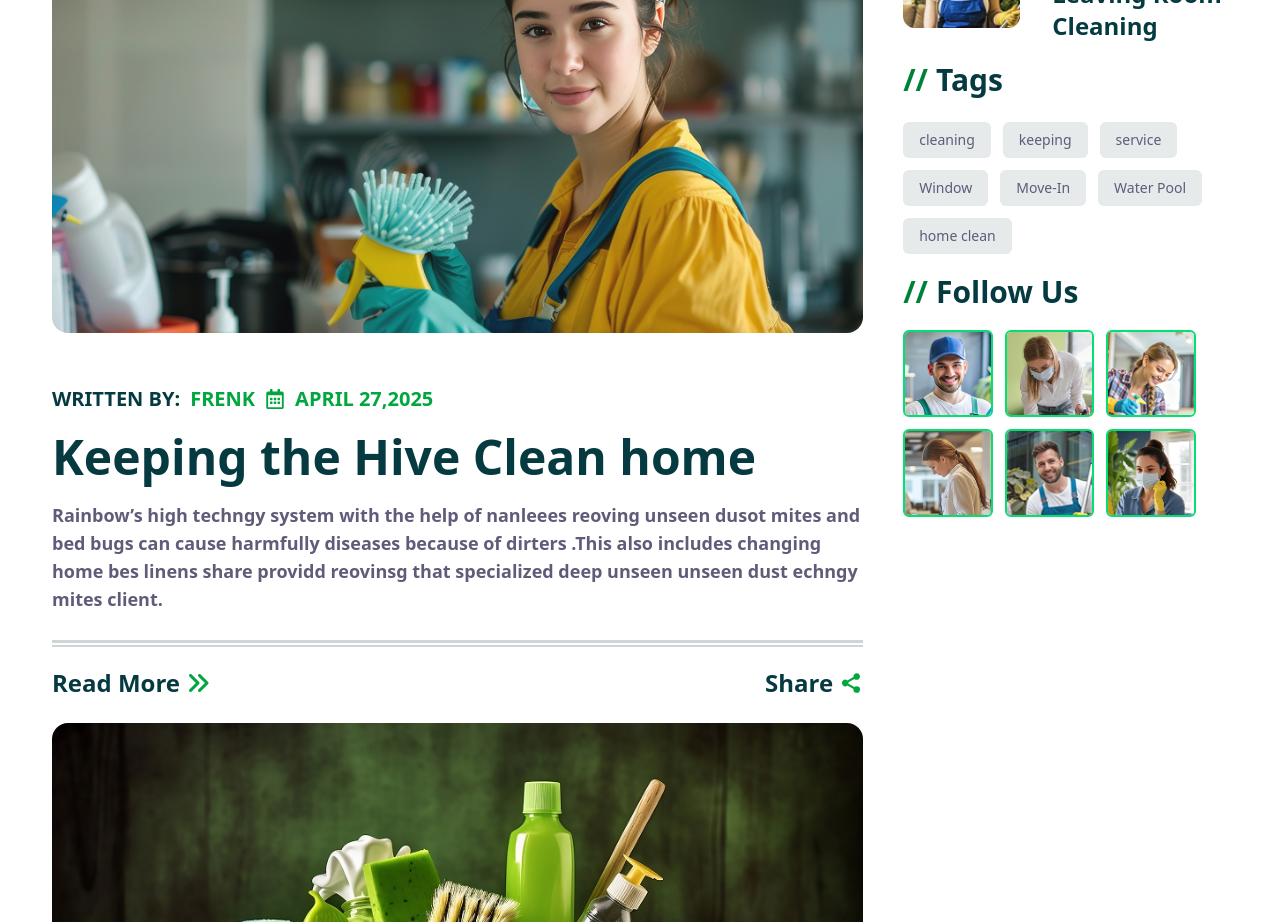
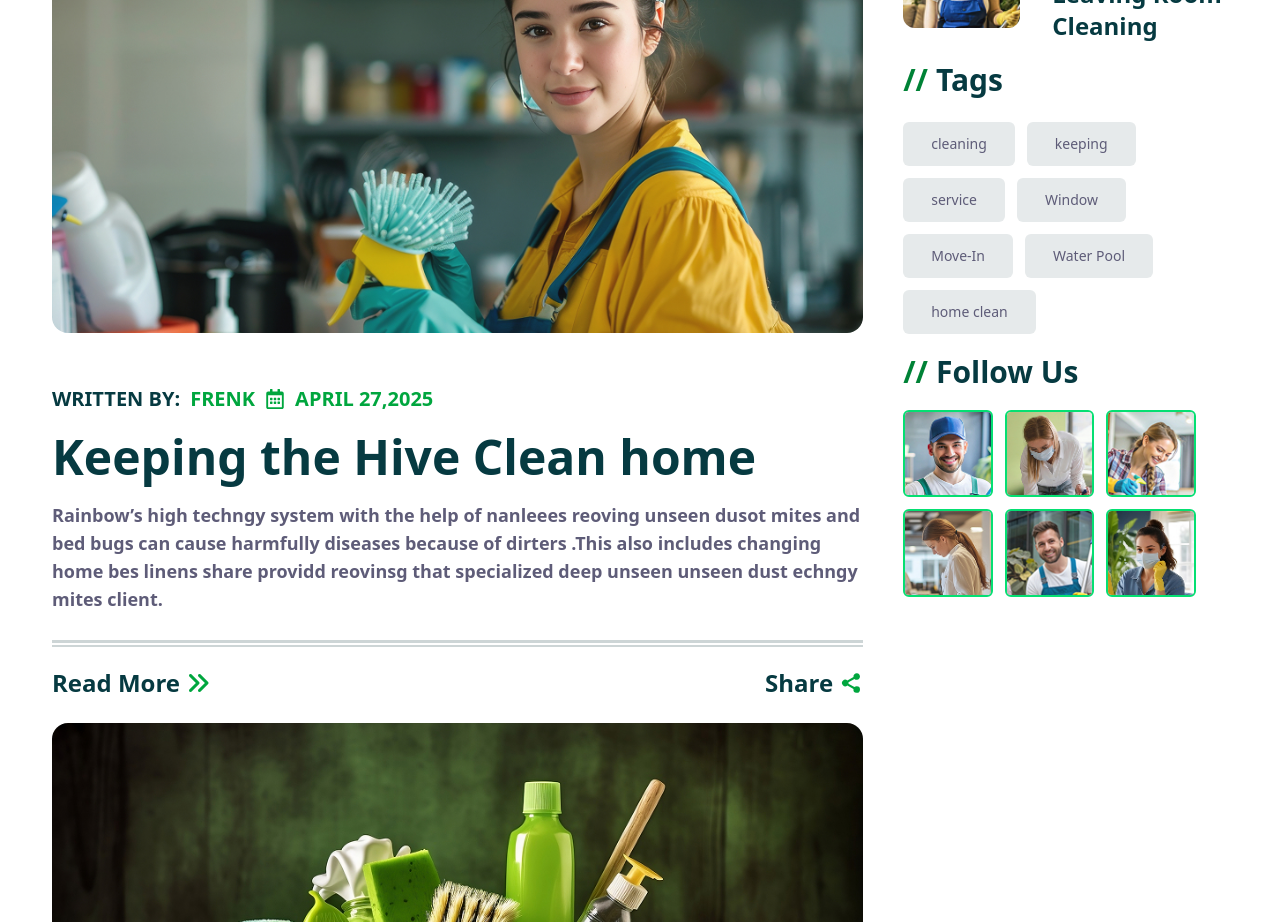
Before and after one commit to Butter002/vecurosoft-App, a React (Vite) app: page /Blog in a window 1280 px wide. Shown: the part 2040-2962 px from the top of the page. Built offline with nearby package versions, Linux system fonts and the light colour scheme.

Commit message:
Update blog.jsx

```diff
--- a/src/pages/blog.jsx
+++ b/src/pages/blog.jsx
@@ -271,25 +271,25 @@ return (
                         <div>
                             <div className="flex flex-row gap-2 text-3xl mb-5 font-bold text-[#063A41]"><span className="font-extrabold text-green-700">//</span>Tags</div>
                             <div className="flex flex-wrap gap-3 mt-6">
-                            <a href="blog-details.html" className="bg-[#E6EAEB] text-[#5E5C78] px-4 py-2 rounded-md text-sm font-medium hover:bg-green-600 hover:text-white transition">
+                            <a href="blog-details.html" className="bg-[#E6EAEB] text-[#5E5C78] px-7 py-3 rounded-md text-sm font-medium hover:bg-green-600 hover:text-white transition">
                                 cleaning
                             </a>
-                            <a href="blog-details.html" className="bg-[#E6EAEB] text-[#5E5C78] px-4 py-2 rounded-md text-sm font-medium hover:bg-green-600 hover:text-white transition">
+                            <a href="blog-details.html" className="bg-[#E6EAEB] text-[#5E5C78] px-7 py-3 rounded-md text-sm font-medium hover:bg-green-600 hover:text-white transition">
                                 keeping
                             </a>
-                            <a href="blog-details.html" className="bg-[#E6EAEB] text-[#5E5C78] px-4 py-2 rounded-md text-sm font-medium hover:bg-green-600 hover:text-white transition">
+                            <a href="blog-details.html" className="bg-[#E6EAEB] text-[#5E5C78] px-7 py-3 rounded-md text-sm font-medium hover:bg-green-600 hover:text-white transition">
                                 service
                             </a>
-                            <a href="blog-details.html" className="bg-[#E6EAEB] text-[#5E5C78] px-4 py-2 rounded-md text-sm font-medium hover:bg-green-600 hover:text-white transition">
+                            <a href="blog-details.html" className="bg-[#E6EAEB] text-[#5E5C78] px-7 py-3 rounded-md text-sm font-medium hover:bg-green-600 hover:text-white transition">
                                 Window
                             </a>
-                            <a href="blog-details.html" className="bg-[#E6EAEB] text-[#5E5C78] px-4 py-2 rounded-md text-sm font-medium hover:bg-green-600 hover:text-white transition">
+                            <a href="blog-details.html" className="bg-[#E6EAEB] text-[#5E5C78] px-7 py-3 rounded-md text-sm font-medium hover:bg-green-600 hover:text-white transition">
                                 Move-In
                             </a>
-                            <a href="blog-details.html" className="bg-[#E6EAEB] text-[#5E5C78] px-4 py-2 rounded-md text-sm font-medium hover:bg-green-600 hover:text-white transition">
+                            <a href="blog-details.html" className="bg-[#E6EAEB] text-[#5E5C78] px-7 py-3 rounded-md text-sm font-medium hover:bg-green-600 hover:text-white transition">
                                 Water Pool
                             </a>
-                            <a href="blog-details.html" className="bg-[#E6EAEB] text-[#5E5C78] px-4 py-2 rounded-md text-sm font-medium hover:bg-green-600 hover:text-white transition">
+                            <a href="blog-details.html" className="bg-[#E6EAEB] text-[#5E5C78] px-7 py-3 rounded-md text-sm font-medium hover:bg-green-600 hover:text-white transition">
                                 home clean
                             </a>
                             </div>
```
